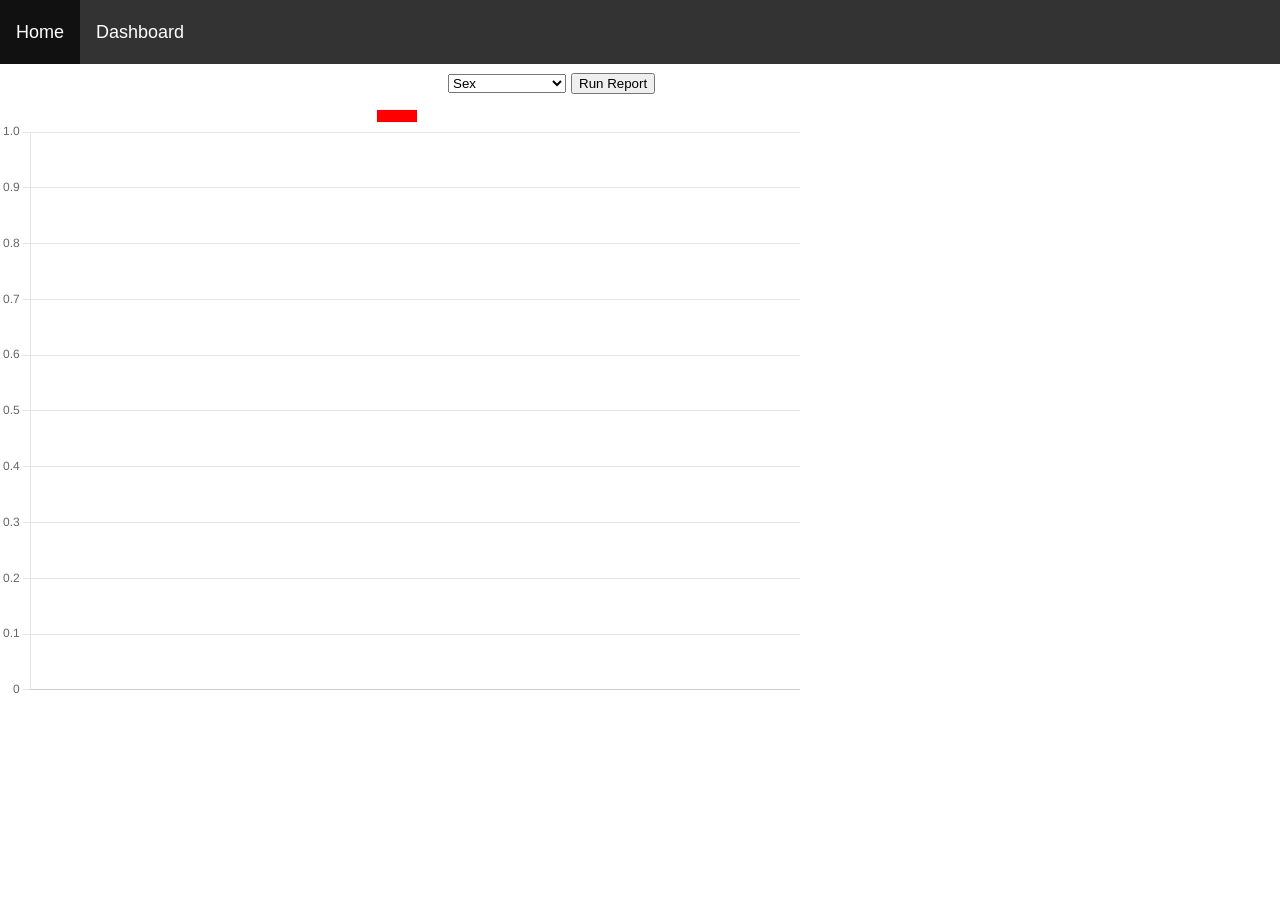
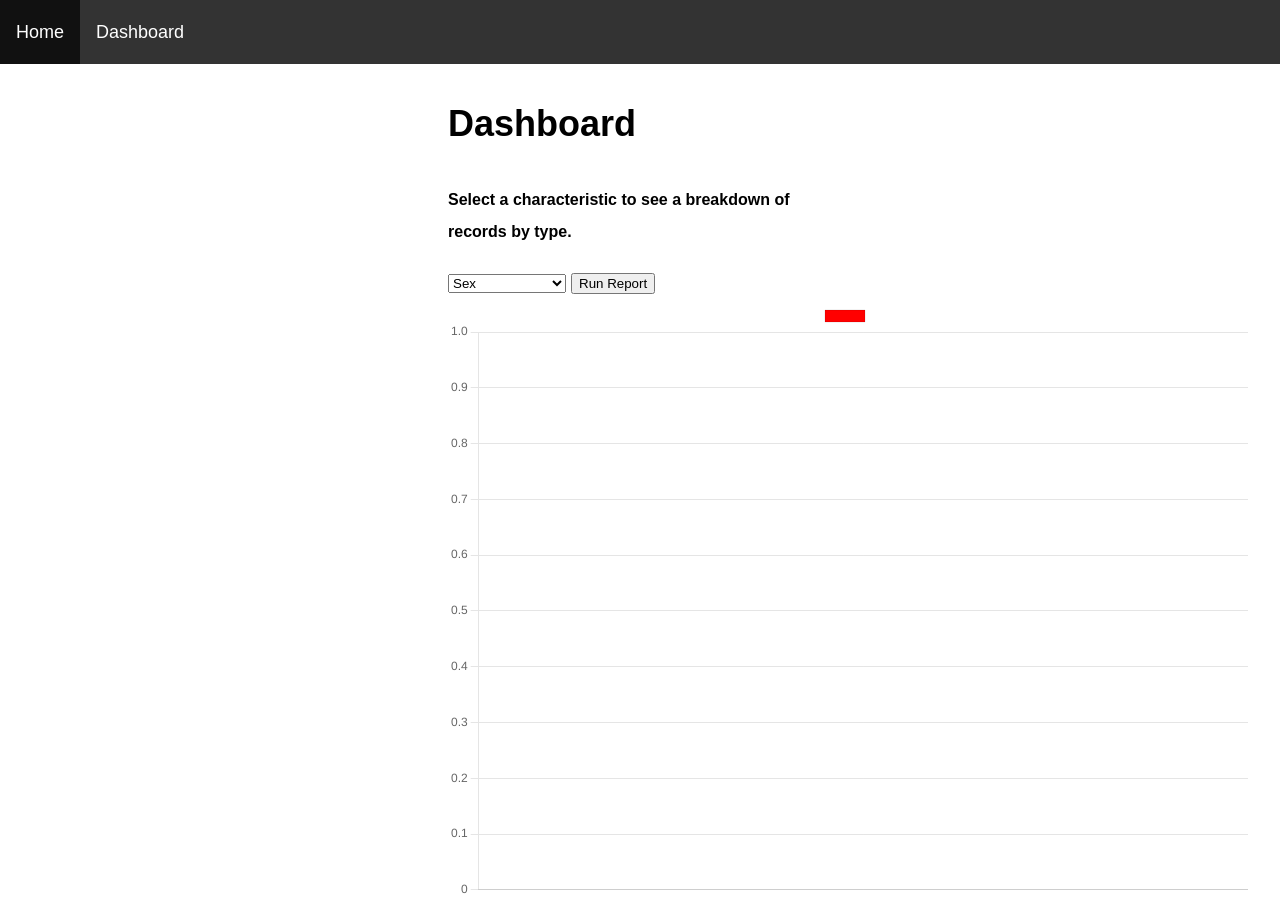
Before and after one commit to skippyjarro/c964, a Flask app: template templates/dashboard.html in a window 1280 px wide. Before the commit the page ends 694 px from the top, so only its background shows below. Run offline with Flask 2, Linux system fonts and the light colour scheme; the template is opened without the code that fills it: most values are stand-ins (such as "Sample title", 1, 10 or a date in 2020); parts of the project's set-up code (start-up, migrations or seed data) failed here and were passed over; some libraries are stand-ins or nearby versions.

Commit message:
Updated dashboard

```diff
--- a/static/css/main.css
+++ b/static/css/main.css
@@ -17,7 +17,6 @@ p {
 }
 
 .container {
-    display: flex;
     width: 30%;
     margin: auto;
     max-width: 50%;
--- a/templates/dashboard.html
+++ b/templates/dashboard.html
@@ -15,6 +15,9 @@
         </ul>
     </div>
     <div class="container">
+    <h1>Dashboard</h1>
+        <p>Select a characteristic to see a breakdown of records by type.</p>
+        <div>
             <form action="{{ url_for('graph') }}" method="post">
                 <select id="dashboard_type" name="dashboard_type" selected="{{ feature }}">
                     <option value="gender">Sex</option>
@@ -24,7 +27,11 @@
                 <input type="submit" value="Run Report">
             </form>
         </div>
-    <canvas id="myChart" width="800" height="600" align="center"></canvas>
+        <div>
+            <canvas id="myChart" width="800" height="600"></canvas>
+        </div>
+    </div>
+
     {% block javascript %}
         <script>
             const ctx = document.getElementById('myChart').getContext('2d');
```
Lines whose indentation alone changed are shown as unchanged.
